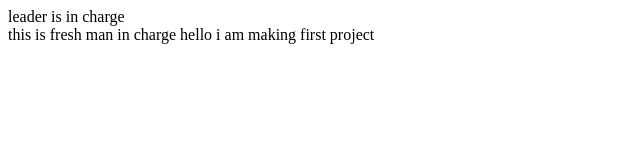
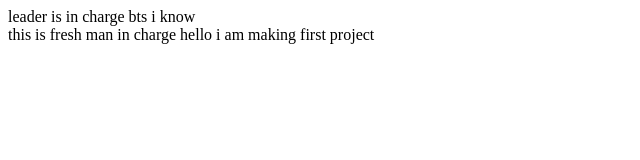
Before and after one commit to Runinput/company-project, a plain HTML site: page index.html in a window 1280 px wide. Shown: the full height of the page, 0-640 px from the left. Drawn offline with Linux system fonts and the light colour scheme.

Commit message:
second commit

```diff
--- a/index.html
+++ b/index.html
@@ -7,7 +7,11 @@
     <title>Document</title>
   </head>
   <body>
-    <nav>leader is in charge</nav>
+    <nav>
+      leader is in charge
+      bts
+      i know
+    </nav>
     <main>
       this is fresh man in charge
       hello
```
